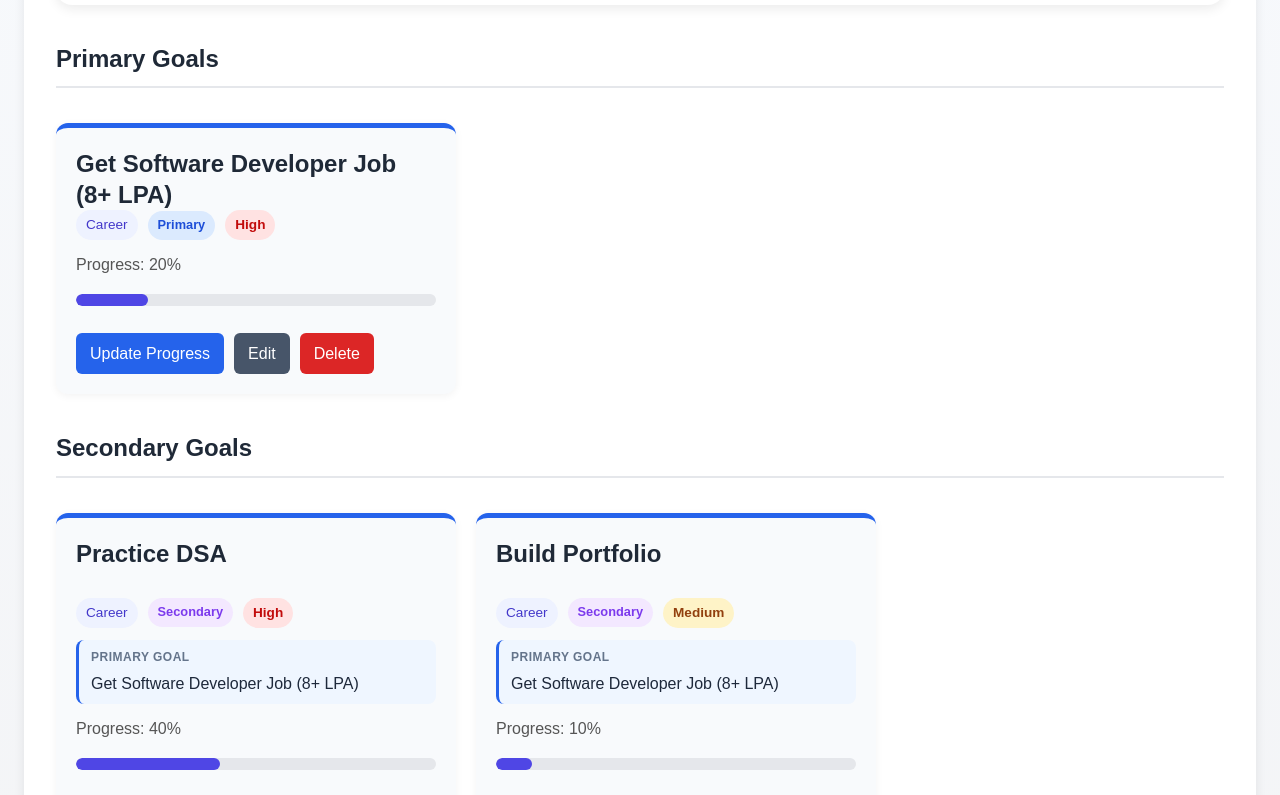
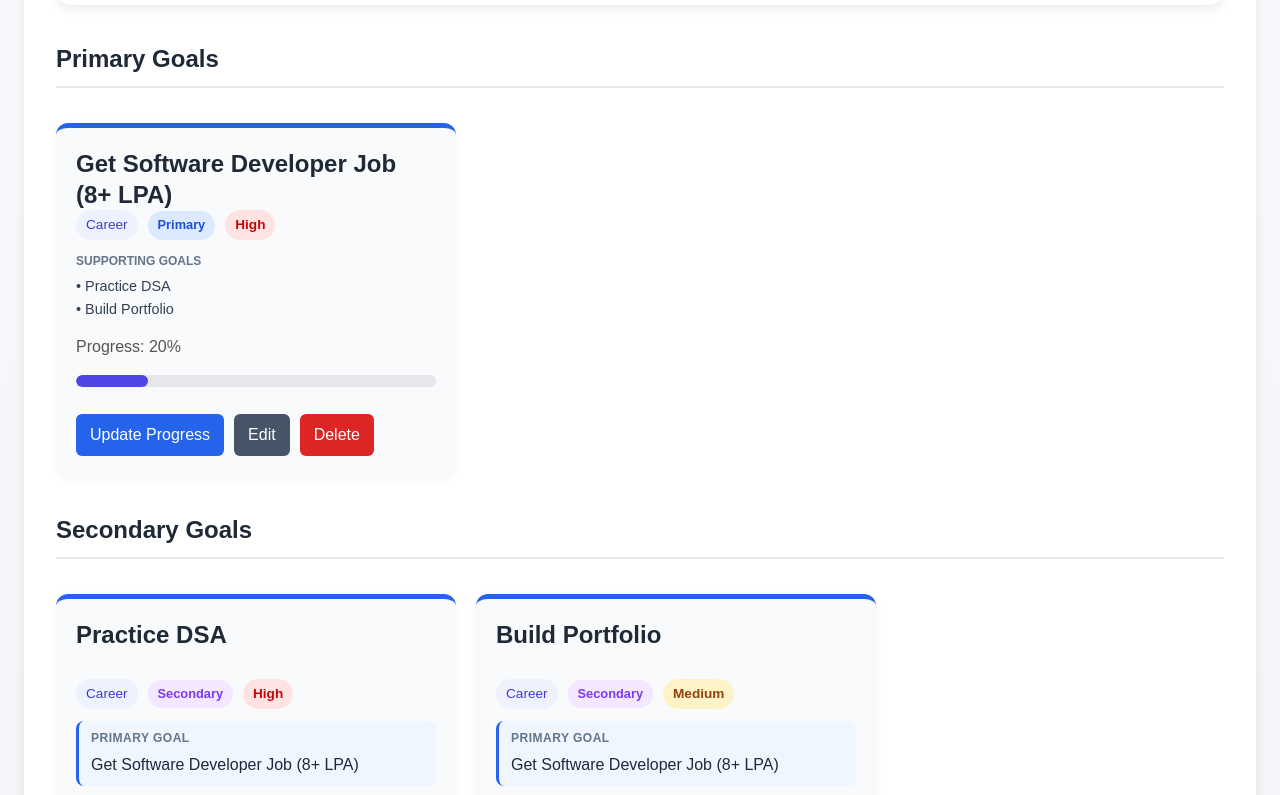
Before and after one commit to SriHarishVel/Career-Companion, a React (Vite) app in the folder frontend/: page /goals in a window 1280 px wide. Shown: the part 920-1715 px from the top of the page. Built offline with nearby package versions, Linux system fonts and the light colour scheme.

Commit message:
Update project documentation and roadmap

```diff
--- a/frontend/src/components/Card/index.css
+++ b/frontend/src/components/Card/index.css
@@ -200,3 +200,22 @@
     color: #1e293b;
     font-weight: 500;
 }
+
+/* Supporting Goals */
+
+.child-goals {
+    margin-bottom: 12px;
+}
+
+.child-goals-label {
+    font-size: 0.75rem;
+    font-weight: 600;
+    color: #64748b;
+    text-transform: uppercase;
+    margin-bottom: 4px;
+}
+
+.child-goal-item {
+    color: #334155;
+    font-size: 0.9rem;
+}
--- a/frontend/src/components/Card/index.jsx
+++ b/frontend/src/components/Card/index.jsx
@@ -14,7 +14,8 @@ function Card({
     onEdit,
     deadline,
     completed,
-    parentGoalTitle
+    parentGoalTitle,
+    childGoals = []
 }){
     const [isEditing, setIsEditing] = useState(false);
     const [editedTitle, setEditedTitle] = useState(title);
@@ -94,6 +95,23 @@ function Card({
                     </span>
                 )}
             </div>
+
+            {childGoals.length > 0 && (
+                <div className="child-goals">
+                    <div className="child-goals-label">
+                        Supporting Goals
+                    </div>
+
+                    {childGoals.map(goal => (
+                        <div
+                            key={goal.id}
+                            className="child-goal-item"
+                        >
+                            • {goal.title}
+                        </div>
+                    ))}
+                </div>
+            )}
 
             {parentGoalTitle && (
                 <div className="parent-goal-card">
--- a/frontend/src/pages/Goals/index.jsx
+++ b/frontend/src/pages/Goals/index.jsx
@@ -263,6 +263,14 @@ function Goals() {
             ? parentGoal.title
             : null;
     }
+
+    function getChildGoals(parentId) {
+        return goals.filter(
+            goal =>
+                goal.parentGoalId === parentId
+        );
+    }
+
         return (
         <div className="container">
             {/* Page Title */}
@@ -628,6 +636,7 @@ function Goals() {
                                             onProgress={handleProgress}
                                             priority={goal.priority}
                                             goalType={goal.goalType}
+                                            childGoals={getChildGoals(goal.id)}
                                             onDelete={(goalId) => {
                                                 setSelectedGoalId(goalId);
                                                 setShowDeleteModal(true);
```
Also changed, not shown: 3 other files (tests, documents, lock files or other folders).
